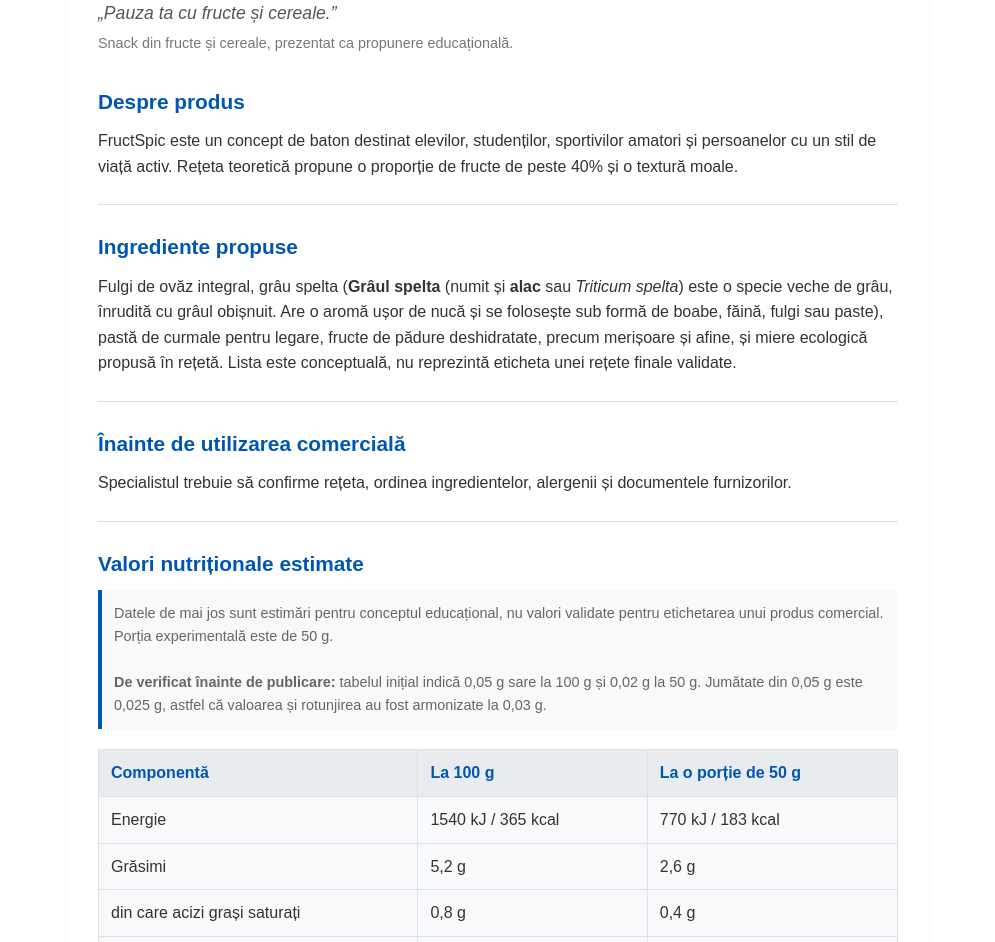
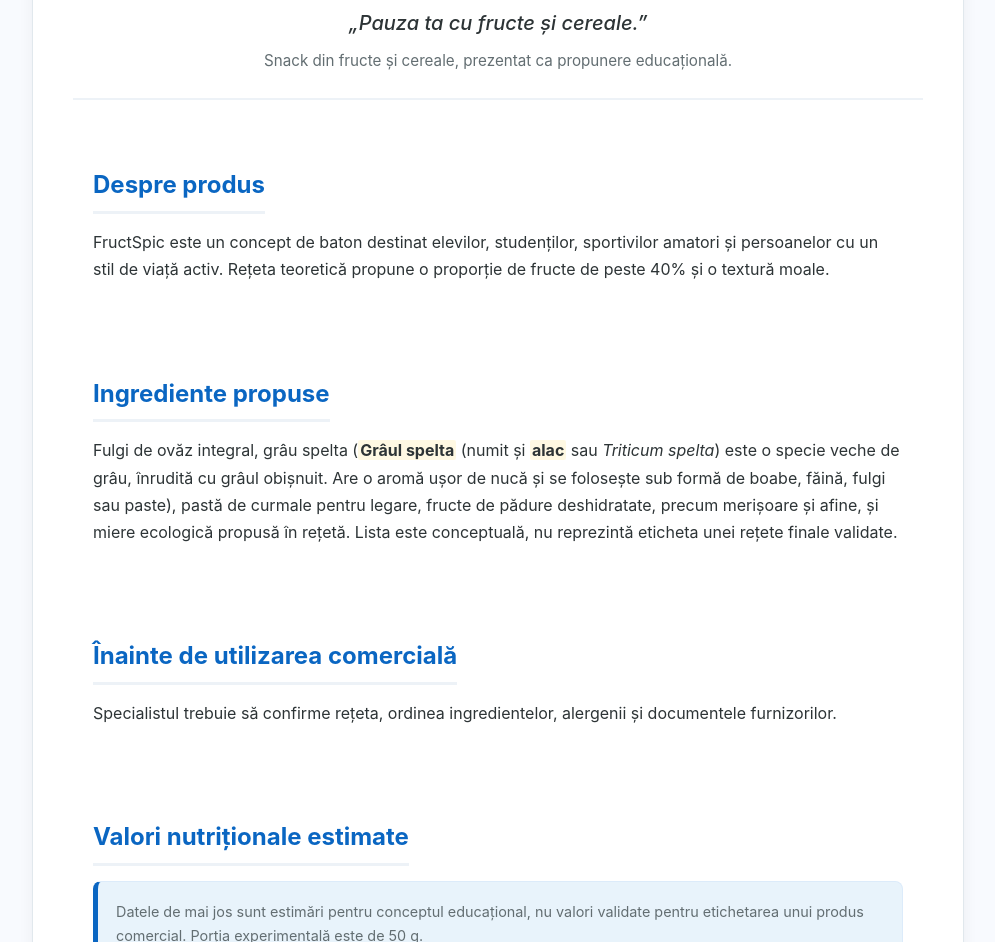
Before and after one commit to tgmmt2t6s8-pixel/FructSpic, a plain HTML site: page index.html in a window 1280 px wide. Shown: the part 147-1089 px from the top of the page, without its empty margins (142-1137 px from the left). Drawn offline with Linux system fonts and the light colour scheme.

Commit message:
Update index.html

```diff
--- a/index.html
+++ b/index.html
@@ -5,105 +5,187 @@
     <meta name="viewport" content="width=device-width, initial-scale=1.0">
     <title>FructSpic - Prezentare Produs</title>
     <style>
+        /* Modern CSS Reset & Variable Definitions */
         :root {
-            --primary-color: #0056b3;
-            --bg-color: #ffffff;
-            --text-color: #333333;
-            --light-bg: #f8f9fa;
-            --border-color: #dee2e6;
+            --primary: #0a66c2;        /* A more vibrant, modern blue */
+            --primary-dark: #004182;  /* Darker blue for contrast */
+            --primary-light: #e8f3fb; /* Very light blue for subtle backgrounds */
+            --bg: #ffffff;
+            --page-bg: #f8fafe;        /* Very subtle, light gray-blue background */
+            --text-dark: #2d3436;     /* Modern dark gray for primary text */
+            --text-light: #636e72;    /* Modern gray for secondary text */
+            --border: #edf2f7;        /* Subtle border color */
+            --shadow: 0 4px 15px rgba(0, 0, 0, 0.05); /* Soft, modern shadow */
         }
 
+        /* Basic Page Styling */
         body {
-            font-family: Arial, sans-serif;
-            background-color: var(--bg-color);
-            color: var(--text-color);
+            font-family: -apple-system, BlinkMacSystemFont, "Segoe UI", Roboto, Helvetica, Arial, sans-serif, "Apple Color Emoji", "Segoe UI Emoji", "Segoe UI Symbol";
+            background-color: var(--page-bg);
+            color: var(--text-dark);
             margin: 0;
             padding: 20px;
-            line-height: 1.6;
+            line-height: 1.7;
+            -webkit-font-smoothing: antialiased;
         }
 
+        /* Main Container with subtle shadow and rounding */
         .container {
-            max-width: 800px;
+            max-width: 850px;
             margin: 0 auto;
-            background: var(--bg-color);
-            padding: 30px;
-            border-radius: 8px;
-            box-shadow: 0 4px 10px rgba(0, 0, 0, 0.05);
+            background: var(--bg);
+            padding: 40px;
+            border-radius: 12px;
+            box-shadow: var(--shadow);
+            border: 1px solid #e1e8ed;
         }
 
-        h1, h2, h3 {
-            color: var(--primary-color);
+        /* Responsive spacing for smaller screens */
+        @media (max-width: 600px) {
+            .container {
+                padding: 25px;
+            }
         }
 
-        h1 {
-            font-size: 2.5rem;
-            margin-bottom: 5px;
+        /* Header Styling */
+        header {
+            text-align: center;
+            margin-bottom: 45px;
+            padding-bottom: 25px;
+            border-bottom: 2px solid var(--border);
         }
 
-        .slogan {
-            font-style: italic;
-            color: #555;
-            font-size: 1.1rem;
-            margin-bottom: 5px;
+        header h1 {
+            color: var(--primary);
+            font-size: 3rem;
+            margin: 0 0 10px 0;
+            font-weight: 800;
+            letter-spacing: -1px;
         }
 
-        .sub-slogan {
-            font-size: 0.9rem;
-            color: #777;
-            margin-bottom: 30px;
+        header .slogan {
+            font-style: italic;
+            color: var(--text-dark);
+            font-size: 1.25rem;
+            margin-bottom: 8px;
+            font-weight: 500;
         }
 
-        section {
-            margin-bottom: 25px;
-            padding-bottom: 15px;
-            border-bottom: 1px solid var(--border-color);
+        header .sub-slogan {
+            font-size: 0.95rem;
+            color: var(--text-light);
+            max-width: 600px;
+            margin: 0 auto;
         }
 
-        section:last-child {
-            border-bottom: none;
+        /* Section Styling */
+        section {
+            margin-bottom: 35px;
+            padding: 20px;
+            border-radius: 8px;
+            transition: background 0.3s ease;
+        }
+
+        /* Subtle hover effect for sections to guide reading */
+        section:hover {
+            background-color: #fafcfe;
         }
 
         h2 {
-            font-size: 1.3rem;
-            margin-bottom: 10px;
+            font-size: 1.5rem;
+            margin: 0 0 15px 0;
+            color: var(--primary);
+            font-weight: 700;
+            border-bottom: 3px solid var(--border);
+            display: inline-block;
+            padding-bottom: 5px;
         }
 
         p {
-            margin: 0 0 10px 0;
+            margin: 0 0 15px 0;
+            color: var(--text-dark);
+        }
+
+        p strong {
+            color: var(--text-dark);
+            background-color: #ffeaa750; /* Subtle highlight on key words */
+            padding: 0 2px;
+            border-radius: 2px;
+        }
+
+        /* Modernized Table Styling */
+        .table-container {
+            overflow-x: auto; /* Handle scrolling on small screens */
+            border-radius: 8px;
+            box-shadow: 0 1px 3px rgba(0, 0, 0, 0.02);
+            border: 1px solid var(--border);
+            margin-top: 25px;
         }
 
         table {
             width: 100%;
             border-collapse: collapse;
-            margin-top: 15px;
-            background-color: var(--light-bg);
+            font-size: 0.95rem;
         }
 
         th, td {
-            border: 1px solid var(--border-color);
-            padding: 10px 12px;
+            padding: 15px 18px;
             text-align: left;
+            border-bottom: 1px solid var(--border);
         }
 
         th {
-            background-color: #e9ecef;
-            color: var(--primary-color);
+            background-color: var(--primary-light);
+            color: var(--primary-dark);
+            font-weight: 600;
+            text-transform: uppercase;
+            font-size: 0.85rem;
+            letter-spacing: 1px;
         }
 
+        /* Striped rows for better readability */
+        tr:nth-child(even) td {
+            background-color: #fafcfe;
+        }
+
+        /* Final row style */
+        tr:last-child td {
+            border-bottom: none;
+        }
+
+        /* Styling for key components */
+        tdstrong {
+            color: var(--primary-dark);
+        }
+
+        /* Improved Note Styling */
         .note {
             font-size: 0.9rem;
-            color: #666;
-            background-color: var(--light-bg);
-            padding: 12px;
-            border-left: 4px solid var(--primary-color);
-            margin-bottom: 20px;
+            color: var(--text-light);
+            background-color: var(--primary-light);
+            padding: 18px;
+            border-radius: 8px;
+            border: 1px solid #dcebfa;
+            border-left: 5px solid var(--primary);
+            margin-bottom: 25px;
+        }
+
+        .note strong {
+            color: var(--primary-dark);
+        }
+
+        .correction-mark {
+            font-size: 0.8rem;
+            color: var(--text-light);
+            display: block;
+            margin-top: 2px;
         }
     </style>
 </head>
 <body>
 
     <div class="container">
-        <!-- Antet -->
+        <!-- Antet - Main Branding -->
         <header>
             <h1>FructSpic</h1>
             <div class="slogan">„Pauza ta cu fructe și cereale.”</div>
@@ -128,15 +210,17 @@
             <p>Specialistul trebuie să confirme rețeta, ordinea ingredientelor, alergenii și documentele furnizorilor.</p>
         </section>
 
-        <!-- Valori nutriționale -->
+        <!-- Valori nutriționale & Corecția Solicitată -->
         <section>
             <h2>Valori nutriționale estimate</h2>
+
             <div class="note">
                 Datele de mai jos sunt estimări pentru conceptul educațional, nu valori validate pentru etichetarea unui produs comercial. Porția experimentală este de 50 g.
                 <br><br>
-                <strong>De verificat înainte de publicare:</strong> tabelul inițial indică 0,05 g sare la 100 g și 0,02 g la 50 g. Jumătate din 0,05 g este 0,025 g, astfel că valoarea și rotunjirea au fost armonizate la 0,03 g.
+                <strong>Observație de verificat:</strong> Tabelul inițial indica 0,05 g sare la 100 g și 0,02 g la 50 g. Jumătate din 0,05 g este 0,025 g, astfel că valoarea și rotunjirea au fost armonizate la 0,03 g pentru consistență.
             </div>
 
+            <div class="table-container">
                 <table>
                     <thead>
                         <tr>
@@ -184,10 +268,11 @@
                         <tr>
                             <td><strong>Sare</strong></td>
                             <td><strong>0,05 g</strong></td>
-                        <td><strong>0,03 g</strong> <span style="font-size: 0.8rem; color: #666;">(0,025 g rotunjit)</span></td>
+                            <td><strong>0,03 g</strong> <span class="correction-mark">(0,025 g rotunjit)</span></td>
                         </tr>
                     </tbody>
                 </table>
+            </div>
         </section>
 
         <!-- Ideea de ambalaj -->
```
Lines whose indentation alone changed are shown as unchanged.
